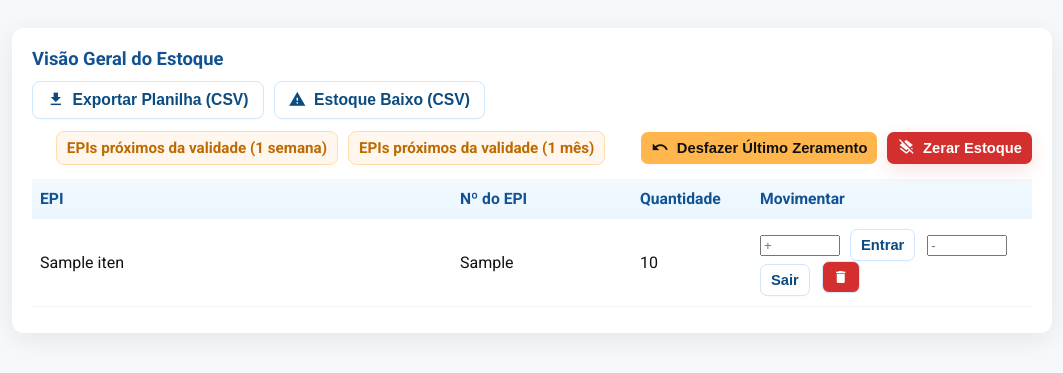
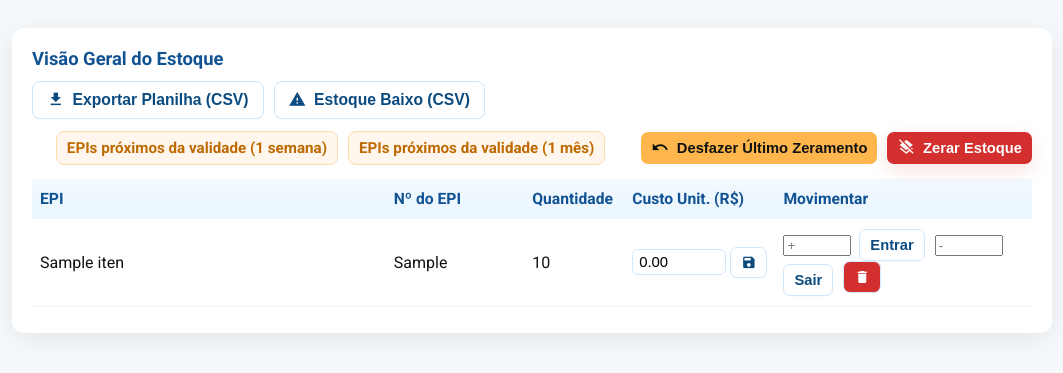
Before and after one commit to kiniss1/SCE, a PHP site: page /estoque.php in a window 1280 px wide. Shown: the part 134-507 px from the top of the page, without its empty margins (108-1171 px from the left). Run offline with PHP 8.4, Linux system fonts and the light colour scheme; tables that the repository leaves empty or names only in its code hold one stand-in row (values such as "Sample post").

Commit message:
Update estoque.php

```diff
--- a/estoque.php
+++ b/estoque.php
@@ -170,7 +170,7 @@ $desfazer_token = $_SESSION['desfazer_token'];
 </header>
 <nav class="menu">
     <div class="nav-links">
-        <a href="/" class="menu-btn"><span class="material-icons">home</span>Início</a>
+        <a href="/SCE_php_teste/" class="menu-btn"><span class="material-icons">home</span>Início</a>
         <a href="estoque.php" class="menu-btn active"><span class="material-icons">inventory_2</span>Estoque Atual</a>
         <a href="historico.php" class="menu-btn"><span class="material-icons">history</span>Histórico</a>
         <a href="graficos.php" class="menu-btn"><span class="material-icons">bar_chart</span>Ver Gráficos</a>
@@ -214,10 +214,11 @@ $desfazer_token = $_SESSION['desfazer_token'];
     <table id="tabela-estoque" aria-describedby="titulo-estoque">
         <thead>
             <tr>
-                <th style="width:42%;">EPI</th>
-                <th style="width:18%;">Nº do EPI</th>
-                <th style="width:12%;">Quantidade</th>
-                <th style="width:28%;">Movimentar</th>
+                <th style="width:36%;">EPI</th>
+                <th style="width:14%;">Nº do EPI</th>
+                <th style="width:10%;">Quantidade</th>
+                <th style="width:14%;">Custo Unit. (R$)</th>
+                <th style="width:26%;">Movimentar</th>
             </tr>
         </thead>
         <tbody></tbody>
@@ -302,16 +303,27 @@ function atualizarTabelaEstoque() {
     tbody.innerHTML = '';
     equipamentos.forEach((eq, idx) => {
         const low = Number(eq.quantidade) <= 2 ? 'low-stock' : '';
+        const custoFormatado = Number(eq.custo_unitario || 0).toFixed(2).replace('.', ',');
         tbody.innerHTML += `<tr class="${low}">
             <td>${eq.nome}</td>
             <td>${eq.numero_item || ''}</td>
             <td>${eq.quantidade}</td>
+            <td>
+                <div style="display:flex;align-items:center;gap:4px;">
+                    <input type="number" id="custo-input-${eq.id}" min="0" step="0.01"
+                        value="${Number(eq.custo_unitario || 0).toFixed(2)}"
+                        style="width:80px;padding:4px 6px;border:1px solid #d0e8ff;border-radius:6px;font-size:0.93rem;">
+                    <button class="btn btn--small btn--outline" onclick="salvarCusto(${eq.id})" title="Salvar custo">
+                        <span class="material-icons" style="font-size:0.95rem;">save</span>
+                    </button>
+                </div>
+            </td>
             <td class="actions-btns">
-                <input type="number" id="personalizado-qtd-input-${idx}-entrada" min="1" placeholder="+" style="width:72px;margin-right:6px;">
+                <input type="number" id="personalizado-qtd-input-${idx}-entrada" min="1" placeholder="+" style="width:60px;margin-right:4px;">
                 <button class="btn btn--small btn--outline" onclick="movimentarPersonalizado(${idx},'entrada')" title="Adicionar">Entrar</button>
-                <input type="number" id="personalizado-qtd-input-${idx}-saida" min="1" placeholder="-" style="width:72px;margin-left:8px;margin-right:6px;">
+                <input type="number" id="personalizado-qtd-input-${idx}-saida" min="1" placeholder="-" style="width:60px;margin-left:6px;margin-right:4px;">
                 <button class="btn btn--small btn--outline" onclick="movimentarPersonalizado(${idx},'saida')" title="Remover">Sair</button>
-                <button class="btn btn--small" style="background:var(--danger);color:#fff;margin-left:8px;" onclick="removerEquipamento(${eq.id})" title="Remover EPI">
+                <button class="btn btn--small" style="background:var(--danger);color:#fff;margin-left:6px;" onclick="removerEquipamento(${eq.id})" title="Remover EPI">
                     <span class="material-icons" style="font-size:1rem;">delete</span>
                 </button>
             </td>
@@ -355,6 +367,24 @@ function removerEquipamento(id) {
         if (data.status === 'ok') { alert('EPI removido com sucesso.'); atualizarTudo(); }
         else alert('Erro ao remover: ' + (data.mensagem || data.message || JSON.stringify(data)));
     }).catch(e => alert('Erro na requisição: ' + e));
+}
+
+
+function salvarCusto(id) {
+    const input = document.getElementById('custo-input-' + id);
+    const custo = parseFloat(input.value.replace(',', '.'));
+    if (isNaN(custo) || custo < 0) { alert('Valor inválido.'); return; }
+    fetch('salvar_custo.php', {
+        method: 'POST',
+        body: new URLSearchParams({ id, custo })
+    })
+    .then(r => r.json())
+    .then(data => {
+        if (data.status === 'ok') {
+            input.style.borderColor = '#43a047';
+            setTimeout(() => input.style.borderColor = '#d0e8ff', 1500);
+        } else alert('Erro ao salvar custo.');
+    });
 }
 
 function atualizarTudo() {
```
